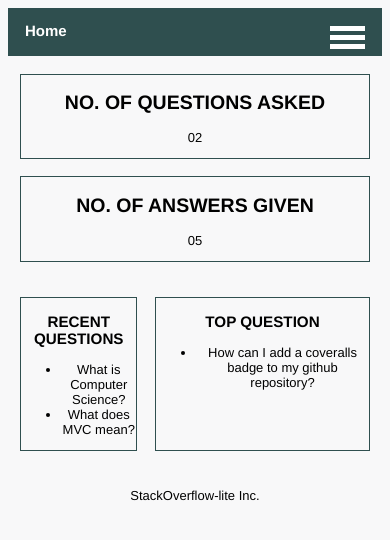
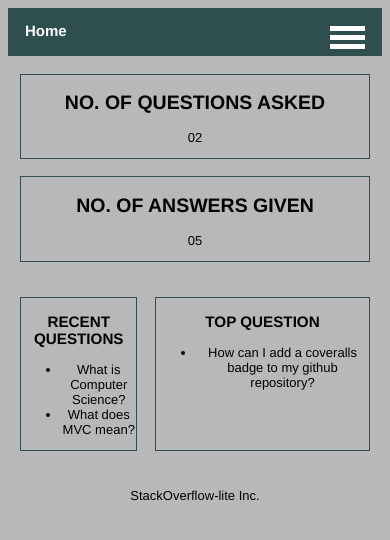
Before and after one commit to BarnaTB/StackOverflow-lite, a Python web app: template templates/profile.html in a window 390 px wide. Shown: the top 540 px of the page. Run offline with Jinja, Linux system fonts and the light colour scheme; the template is opened without the code that fills it, so the values that code supplies are empty.

Commit message:
bg(User cannot view other navigation options)Fix wrong link to JS file. Commit to deliver a bug fix where user could not see other navigation options in mobile view and change background color. [Fixes #159873839]

```diff
--- a/static/answer_question.css
+++ b/static/answer_question.css
@@ -1,5 +1,5 @@
 body {
-    background-color: #f8f8f9;
+    background-color: #b8b8bb;
     font-family: ff-clan-web-pro, "Helvetica Neue", Helvetica, Arial, sans-serif;
     font-size: 13px;
     text-align: center;
--- a/static/contact.css
+++ b/static/contact.css
@@ -1,5 +1,5 @@
 body {
-    background-color: #f8f8f9;
+    background-color: #b8b8bb;
     font-family: ff-clan-web-pro, "Helvetica Neue", Helvetica, Arial, sans-serif;
     font-size: 13px;
     text-align: center;
--- a/static/home.css
+++ b/static/home.css
@@ -1,5 +1,5 @@
 body {
-    background-color: #f8f8f9;
+    background-color: #b8b8bb;
     font-family: ff-clan-web-pro, "Helvetica Neue", Helvetica, Arial, sans-serif;
     font-size: 13px;
     text-align: center;
--- a/static/main.css
+++ b/static/main.css
@@ -1,5 +1,5 @@
 body {
-    background-color: #f8f8f9;
+    background-color: #b8b8bb;
     font-family: ff-clan-web-pro, "Helvetica Neue", Helvetica, Arial, sans-serif;
     font-size: 10px;
 }
@@ -20,7 +20,7 @@
     border: none;
     outline: none;
     border-bottom: 1px solid darkslategray;
-    background-color: #f8f8f9;
+    background-color: #b8b8bb;
 }
 
 .content {
@@ -68,7 +68,7 @@
 
 a {
     text-decoration: none;
-    color: rgb(99, 201, 201);
+    color: rgb(75, 151, 151);
 }
 
 p {
--- a/static/profile.css
+++ b/static/profile.css
@@ -1,5 +1,5 @@
 body {
-    background-color: #f8f8f9;
+    background-color: #b8b8bb;
     font-family: ff-clan-web-pro, "Helvetica Neue", Helvetica, Arial, sans-serif;
     font-size: 13px;
     text-align: center;
--- a/static/questions.css
+++ b/static/questions.css
@@ -1,5 +1,5 @@
 body {
-    background-color: #f8f8f9;
+    background-color: #b8b8bb;
     font-family: ff-clan-web-pro, "Helvetica Neue", Helvetica, Arial, sans-serif;
     font-size: 13px;
     text-align: center;
--- a/templates/answer_question.html
+++ b/templates/answer_question.html
@@ -5,7 +5,7 @@
     <meta charset="UTF-8">
     <meta name="viewport" content="width=device-width, initial-scale=1.0">
     <link rel="stylesheet" href="../static/answer_question.css">
-    <script src="../JS/home.js"></script>
+    <script src="../scripts/home.js"></script>
     <title>StackOverflow-lite</title>
 </head>
 
--- a/templates/answers.html
+++ b/templates/answers.html
@@ -5,7 +5,7 @@
     <meta charset="UTF-8">
     <meta name="viewport" content="width=device-width, initial-scale=1.0">
     <link rel="stylesheet" href="../static/questions.css">
-    <script src="../JS/home.js"></script>
+    <script src="../scripts/home.js"></script>
     <title>StackOverflow-lite</title>
 </head>
 
--- a/templates/contact.html
+++ b/templates/contact.html
@@ -5,7 +5,7 @@
     <meta charset="UTF-8">
     <meta name="viewport" content="width=device-width, initial-scale=1.0">
     <link rel="stylesheet" href="../static/contact.css">
-    <script src="../JS/home.js"></script>
+    <script src="../scripts/home.js"></script>
     <title>StackOverflow-lite</title>
 </head>
 
--- a/templates/home.html
+++ b/templates/home.html
@@ -5,7 +5,7 @@
     <meta charset="UTF-8">
     <meta name="viewport" content="width=device-width, initial-scale=1.0">
     <link type="text/css" rel="stylesheet" href="../static/home.css">
-    <script src="../JS/home.js"></script>
+    <script src="../scripts/home.js"></script>
     <title>StackOverflow-lite</title>
 </head>
 
--- a/templates/more_answers.html
+++ b/templates/more_answers.html
@@ -5,7 +5,7 @@
     <meta charset="UTF-8">
     <meta name="viewport" content="width=device-width, initial-scale=1.0">
     <link rel="stylesheet" href="../static/questions.css">
-    <script src="../JS/home.js"></script>
+    <script src="../scripts/home.js"></script>
     <title>StackOverflow-lite</title>
 </head>
 
--- a/templates/profile.html
+++ b/templates/profile.html
@@ -5,7 +5,7 @@
     <meta charset="UTF-8">
     <meta name="viewport" content="width=device-width, initial-scale=1.0">
     <link rel="stylesheet" href="../static/profile.css">
-    <script src="../JS/home.js"></script>
+    <script src="../scripts/home.js"></script>
     <title>StackOverflow-lite</title>
 </head>
 
--- a/templates/questions.html
+++ b/templates/questions.html
@@ -5,7 +5,7 @@
     <meta charset="UTF-8">
     <meta name="viewport" content="width=device-width, initial-scale=1.0">
     <link rel="stylesheet" href="../static/questions.css">
-    <script src="../JS/home.js"></script>
+    <script src="../scripts/home.js"></script>
     <title>StackOverflow-lite</title>
 </head>
 
```
Also changed, not shown: static/more_answers.css (deleted), 1 other file.
